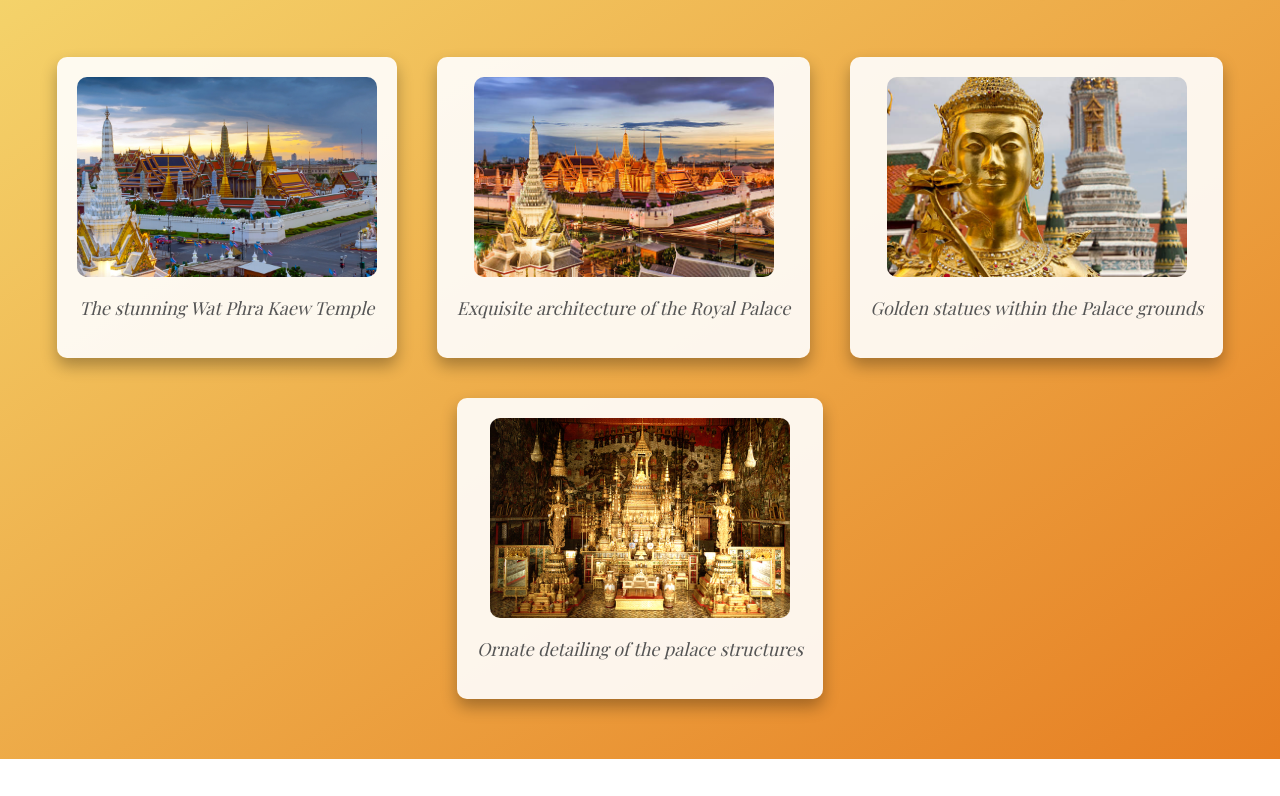
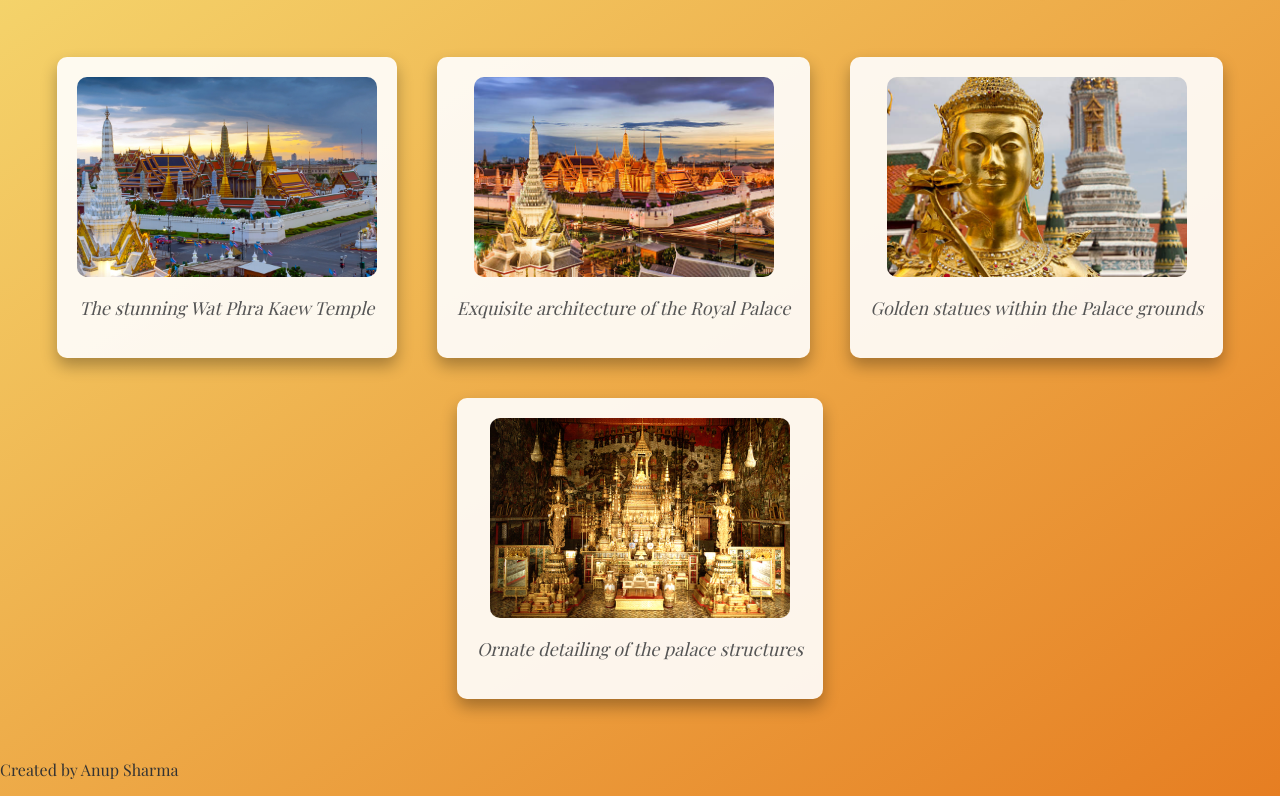
Before and after one commit to CodingNinjaX/CodingNinjaX, a plain HTML site: page index.html in a window 1280 px wide. Shown: the part 86-882 px from the top of the page. Before the commit the page ends 845 px from the top, so only its background shows below. Drawn offline with nearby package versions, Linux system fonts and the light colour scheme.

Commit message:
Update index.html

```diff
--- a/index.html
+++ b/index.html
@@ -47,5 +47,10 @@
         </div>
     </div>
 
+    <!-- Footer -->
+    <footer>
+        <p>Created by Anup Sharma</p>
+    </footer>
+
 </body>
 </html>
```
